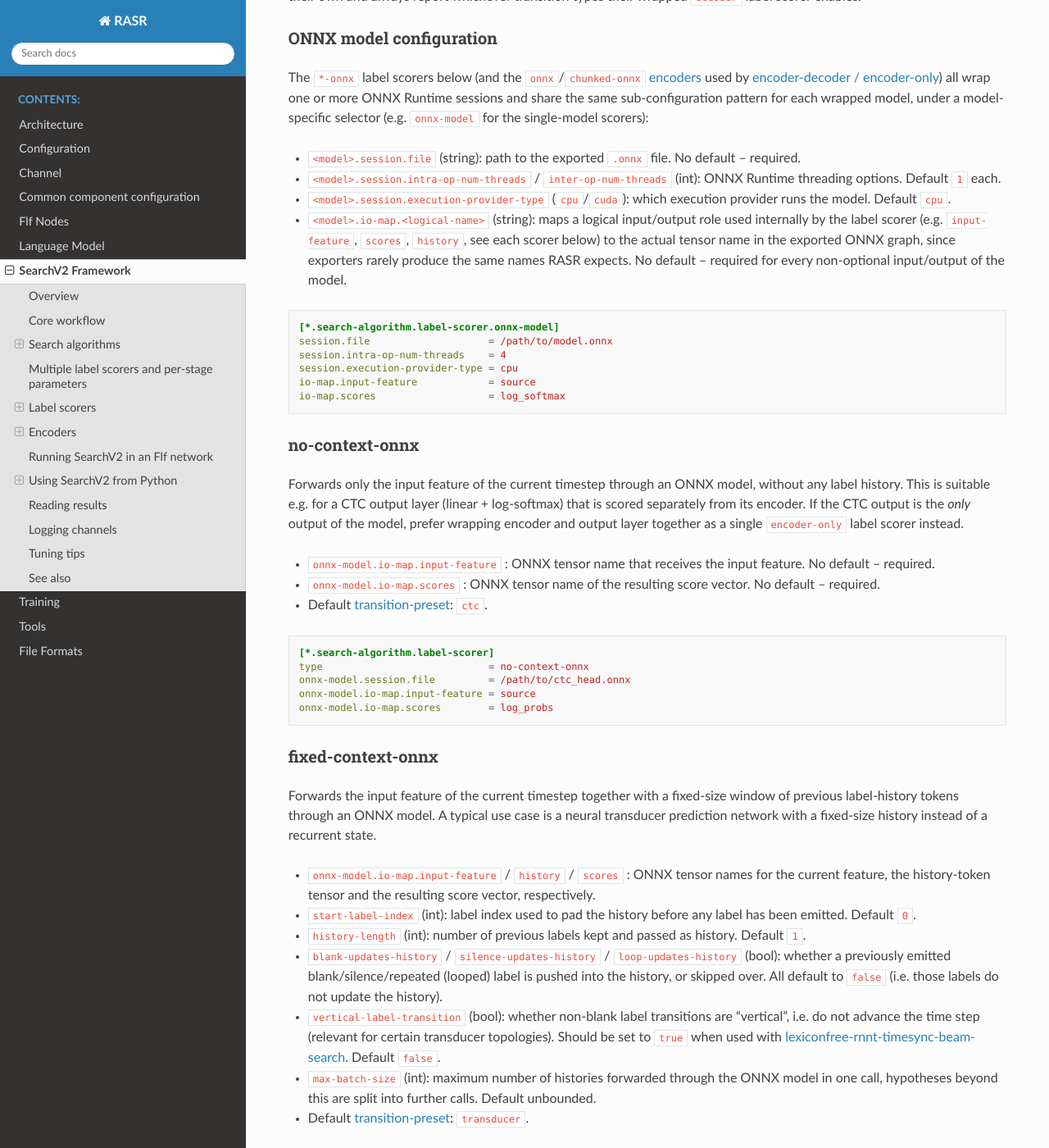
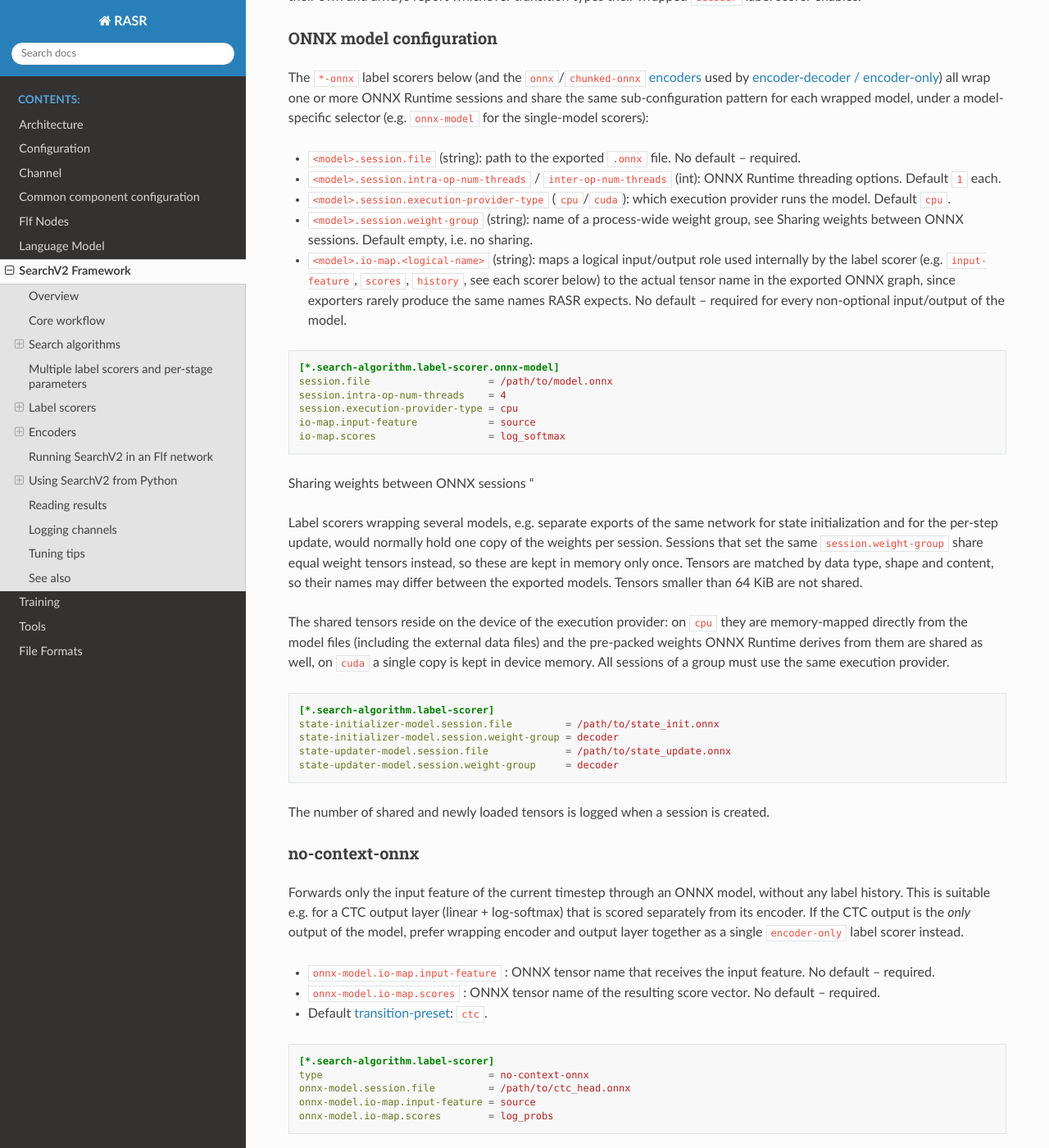
Before and after one commit to rwth-i6/rasr, a Sphinx documentation site: the page built from doc/search_v2.rst, in a window 1280 px wide and 1400 px high, scrolled down 19489 px. Shown: the whole window at 82% size. Built offline with Sphinx 7.4.7 and the Read the Docs theme 3.1.0, drawn with Linux system fonts in a browser that asks for light colours.

Commit message:
Add sharing of equal weights between ONNX sessions
Label scorers wrapping several exports of the same network (e.g. an
initializer and a step model of a speech LLM) hold one copy of the
weights per session, which can exceed the available memory for large
models. Sessions configured with the same `session.weight-group` now
share equal initializer tensors via `Ort::SessionOptions::AddInitializer`.

Tensors are matched by data type, shape and content, so their names may
differ between the models. They are created on the device ONNX Runtime
plans for them, since it only uses user-supplied initializers that need
no cross-device copy:
- CPU: memory-mapped from the model and external data files. The
  pre-packed weights derived from them are shared via a common
  pre-packed weights container and the mapped pages are dropped after
  session creation.
- CUDA: one copy in device memory.

Tensors smaller than 64 KiB are not shared.

Co-Authored-By: Claude Opus 5.5 (1M context) <noreply@anthropic.com>

```diff
--- a/doc/search_v2.rst
+++ b/doc/search_v2.rst
@@ -912,6 +912,8 @@ single-model scorers):
 * ``<model>.session.file`` (string): path to the exported ``.onnx`` file. No default -- required.
 * ``<model>.session.intra-op-num-threads`` / ``inter-op-num-threads`` (int): ONNX Runtime threading options. Default ``1`` each.
 * ``<model>.session.execution-provider-type`` (``cpu``/``cuda``): which execution provider runs the model. Default ``cpu``.
+* ``<model>.session.weight-group`` (string): name of a process-wide weight group, see :ref:`Sharing weights between
+  ONNX sessions`. Default empty, i.e. no sharing.
 * ``<model>.io-map.<logical-name>`` (string): maps a logical input/output role used internally by the label
   scorer (e.g. ``input-feature``, ``scores``, ``history``, see each scorer below) to the actual tensor name in
   the exported ONNX graph, since exporters rarely produce the same names RASR expects. No default -- required
@@ -925,6 +927,32 @@ single-model scorers):
     session.execution-provider-type = cpu
     io-map.input-feature            = source
     io-map.scores                   = log_softmax
+
+.. _Sharing weights between ONNX sessions:
+
+Sharing weights between ONNX sessions
+"
+
+Label scorers wrapping several models, e.g. separate exports of the same network for state initialization and for
+the per-step update, would normally hold one copy of the weights per session. Sessions that set the same
+``session.weight-group`` share equal weight tensors instead, so these are kept in memory only once. Tensors are
+matched by data type, shape and content, so their names may differ between the exported models. Tensors smaller
+than 64 KiB are not shared.
+
+The shared tensors reside on the device of the execution provider: on ``cpu`` they are memory-mapped directly from
+the model files (including the external data files) and the pre-packed weights ONNX Runtime derives from them are
+shared as well, on ``cuda`` a single copy is kept in device memory. All sessions of a group must use the same
+execution provider.
+
+.. code-block:: ini
+
+    [*.search-algorithm.label-scorer]
+    state-initializer-model.session.file         = /path/to/state_init.onnx
+    state-initializer-model.session.weight-group = decoder
+    state-updater-model.session.file             = /path/to/state_update.onnx
+    state-updater-model.session.weight-group     = decoder
+
+The number of shared and newly loaded tensors is logged when a session is created.
 
 no-context-onnx
 ^^^^^^^^^^^^^^^^
```
Also changed, not shown: 5 other files.
